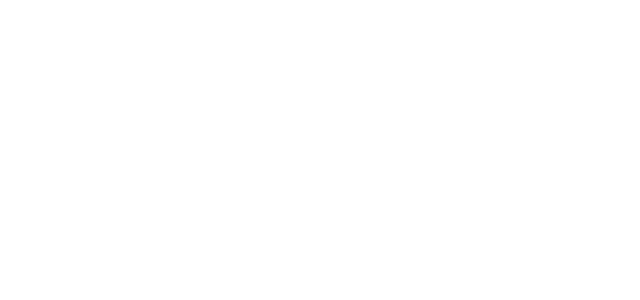
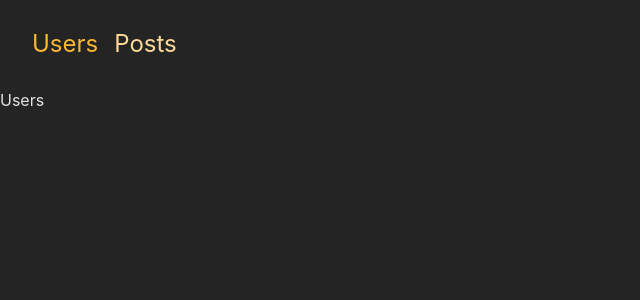
Before and after one commit to Miljantodo/blog-app, a React (Create React App) app: page / in a window 1280 px wide. Shown: the top 300 px of the page, without its empty margins (0-640 px from the left). Built offline with nearby package versions, Linux system fonts and the light colour scheme.

Commit message:
Added Navigation

```diff
--- a/package.json
+++ b/package.json
@@ -8,6 +8,7 @@
     "@testing-library/user-event": "^13.5.0",
     "react": "^18.2.0",
     "react-dom": "^18.2.0",
+    "react-router-dom": "^6.8.1",
     "react-scripts": "5.0.1",
     "web-vitals": "^2.1.4"
   },
--- a/src/App.js
+++ b/src/App.js
@@ -1,7 +1,22 @@
 import React from "react";
+import { createBrowserRouter, RouterProvider } from "react-router-dom";
+import Posts from "./pages/Posts";
+import Users from "./pages/Users";
+import Root from "./pages/Root";
 
 const App = () => {
-  return <div></div>;
+  const router = createBrowserRouter([
+    {
+      path: "/",
+      element: <Root />,
+      children: [
+        { index: true, element: <Users /> },
+        { path: "posts", element: <Posts /> },
+      ],
+    },
+  ]);
+
+  return <RouterProvider router={router}></RouterProvider>;
 };
 
 export default App;
--- /dev/null
+++ b/src/components/Navigation.jsx
@@ -0,0 +1,37 @@
+import React from "react";
+import { NavLink } from "react-router-dom";
+import classes from "./Navigation.module.css";
+
+const Navigation = () => {
+  return (
+    <header className={classes.header}>
+      <nav>
+        <ul className={classes.list}>
+          <li>
+            <NavLink
+              to="/"
+              className={({ isActive }) =>
+                isActive ? classes.active : undefined
+              }
+            >
+              Users
+            </NavLink>
+          </li>
+          <li>
+            <NavLink
+              to="/posts"
+              className={({ isActive }) =>
+                isActive ? classes.active : undefined
+              }
+              end
+            >
+              Posts
+            </NavLink>
+          </li>
+        </ul>
+      </nav>
+    </header>
+  );
+};
+
+export default Navigation;
--- /dev/null
+++ b/src/components/Navigation.module.css
@@ -0,0 +1,22 @@
+.header {
+    display: flex;
+    margin: auto;
+    padding: 2rem;
+    font-size: x-large;
+    justify-content: space-between;
+  }
+
+  .list {
+    display: flex;
+    gap: 1rem;
+  }
+
+  .list a {
+    text-decoration: none;
+    color: var(--color-primary-400);
+  }
+
+  .list a:hover,
+  .list a.active {
+    color: var(--color-primary-800);
+  }
--- /dev/null
+++ b/src/index.css
@@ -0,0 +1,50 @@
+* {
+    box-sizing: border-box;
+  }
+
+  :root {
+    font-family: Inter, Avenir, Helvetica, Arial, sans-serif;
+    font-size: 16px;
+    line-height: 24px;
+    font-weight: 400;
+
+    color-scheme: light dark;
+    color: rgba(255, 255, 255, 0.87);
+    background-color: #242424;
+
+    font-synthesis: none;
+    text-rendering: optimizeLegibility;
+    -webkit-font-smoothing: antialiased;
+    -moz-osx-font-smoothing: grayscale;
+    -webkit-text-size-adjust: 100%;
+
+    --color-gray-100: #f4f3f1;
+    --color-gray-200: #dddbd8;
+    --color-gray-300: #ccc9c6;
+    --color-gray-400: #aeaba7;
+    --color-gray-500: #8a8784;
+    --color-gray-600: #656360;
+    --color-gray-700: #4b4a47;
+    --color-gray-800: #31302e;
+    --color-gray-900: #1f1d1b;
+
+    --color-primary-100: #fcf3e1;
+    --color-primary-200: #fceccd;
+    --color-primary-300: #fae1af;
+    --color-primary-400: #fbd997;
+    --color-primary-500: #ffd37c;
+    --color-primary-600: #f9c762;
+    --color-primary-700: #fbc14d;
+    --color-primary-800: #fab833;
+    --color-primary-900: #f6ad1b;
+  }
+
+  body {
+    margin: 0;
+  }
+
+  ul {
+    list-style: none;
+    margin: 0;
+    padding: 0;
+  }
--- a/src/index.js
+++ b/src/index.js
@@ -1,6 +1,7 @@
 import React from "react";
 import ReactDOM from "react-dom/client";
 import App from "./App";
+import "./index.css";
 
 const root = ReactDOM.createRoot(document.getElementById("root"));
 root.render(<App />);
--- /dev/null
+++ b/src/pages/Posts.jsx
@@ -0,0 +1,7 @@
+import React from "react";
+
+const Posts = () => {
+  return <div>Posts</div>;
+};
+
+export default Posts;
--- /dev/null
+++ b/src/pages/Root.jsx
@@ -0,0 +1,16 @@
+import React from "react";
+import { Outlet } from "react-router-dom";
+import Navigation from "../components/Navigation";
+
+const Root = () => {
+  return (
+    <>
+      <Navigation />
+      <main>
+        <Outlet />
+      </main>
+    </>
+  );
+};
+
+export default Root;
--- /dev/null
+++ b/src/pages/Users.jsx
@@ -0,0 +1,7 @@
+import React from "react";
+
+const Users = () => {
+  return <div>Users</div>;
+};
+
+export default Users;
```
Also changed, not shown: 1 other file (tests, documents, lock files or other folders).
